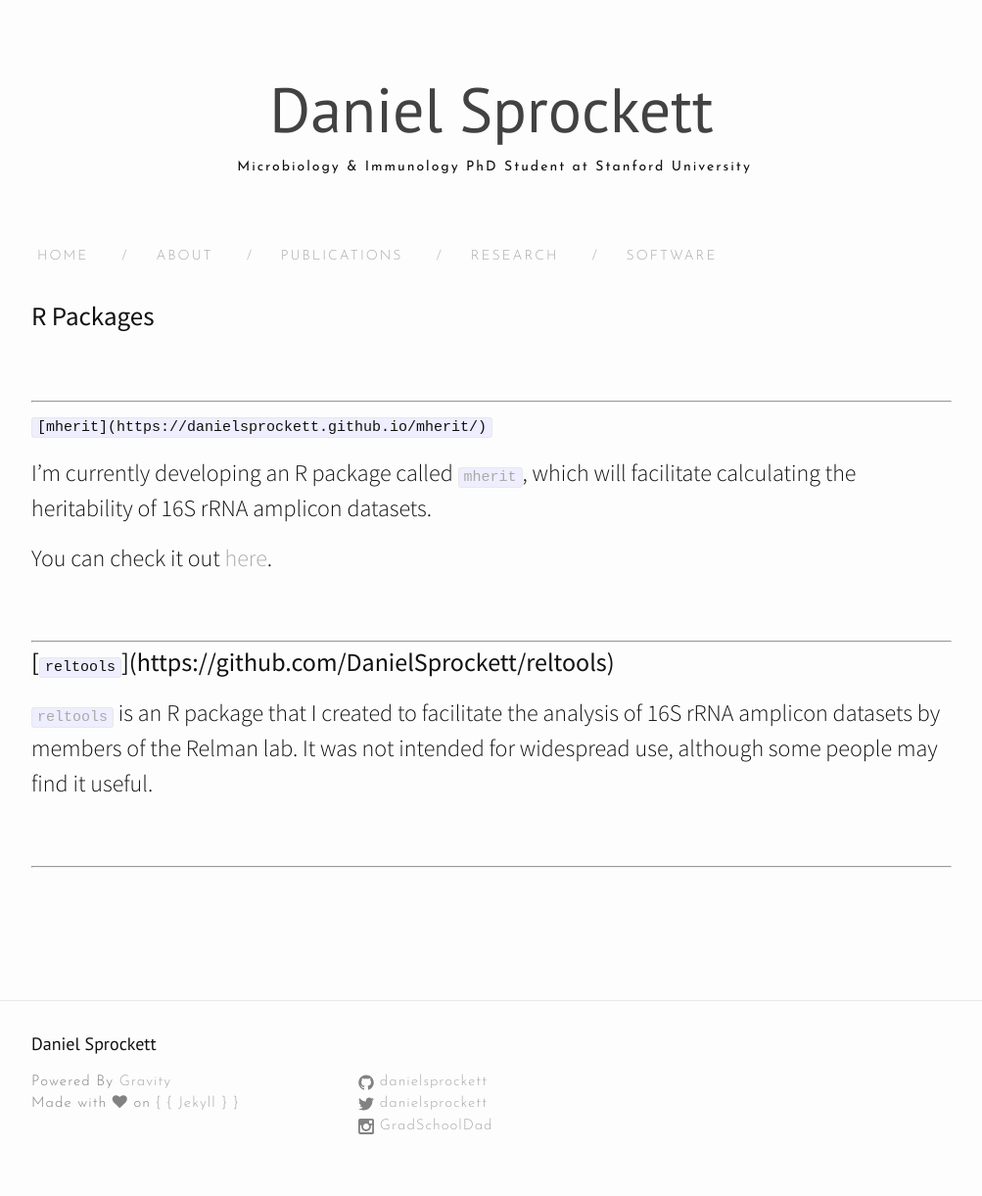
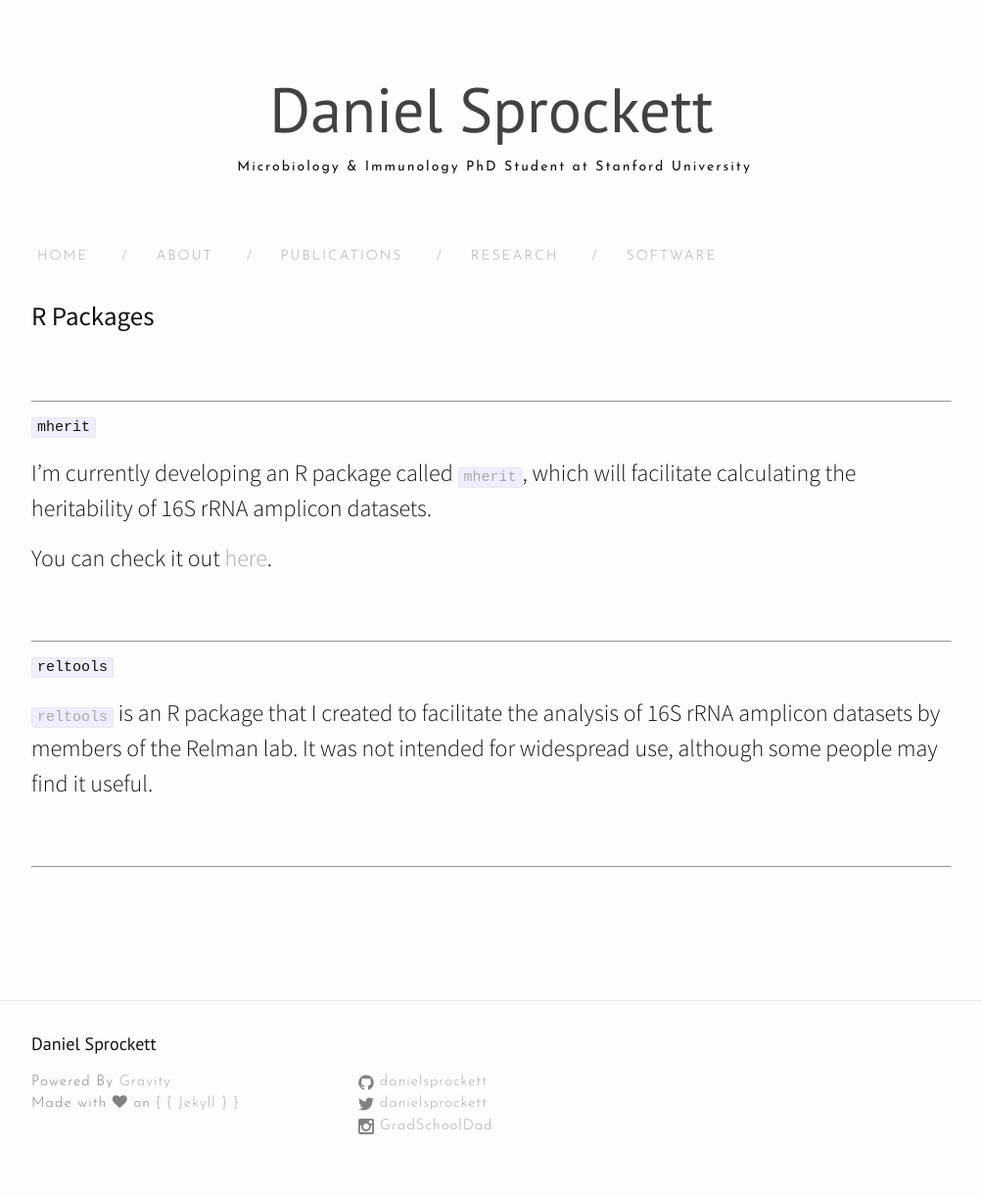
Before and after one commit to DanielSprockett/danielsprockett.github.io, a Jekyll site: the page built from software.md, in a window 1280 px wide. Shown: the whole page at 98% size, without its empty margins (138-1141 px from the left). Built offline with Jekyll 4.4.1, drawn with Linux system fonts in a browser that asks for light colours; nearby versions of some CDN libraries; some of the changed lines change nothing that is shown.

Commit message:
Update software.md

```diff
--- a/software.md
+++ b/software.md
@@ -11,7 +11,7 @@ permalink: /software/
 
 ***
 
-<h3><code>[mherit](https://danielsprockett.github.io/mherit/)</code></h3>
+<h3><code>mherit</code></h3>
 
 I'm currently developing an R package called [<code>mherit</code>](https://danielsprockett.github.io/mherit/), which will facilitate calculating the heritability of 16S rRNA amplicon datasets.
 
@@ -22,7 +22,7 @@ You can check it out [here](https://danielsprockett.github.io/mherit/).
 
 ***
 
-<h3>[<code>reltools</code>](https://github.com/DanielSprockett/reltools)</h3>
+<h3><code>reltools</code></h3>
 
 [<code>reltools</code>](https://github.com/DanielSprockett/reltools) is an R package that I created to facilitate the analysis of 16S rRNA amplicon datasets by members of the Relman lab. It was not intended for widespread use, although some people may find it useful.
 
```
